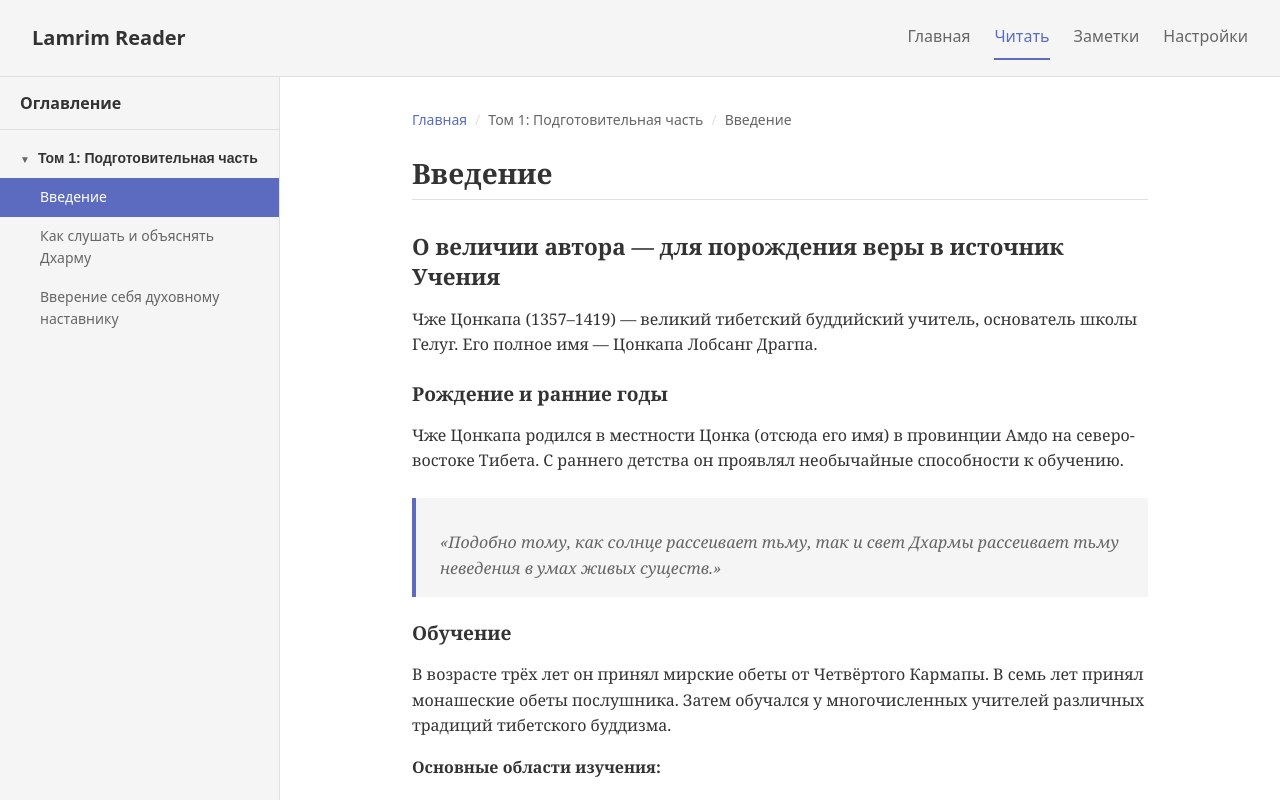
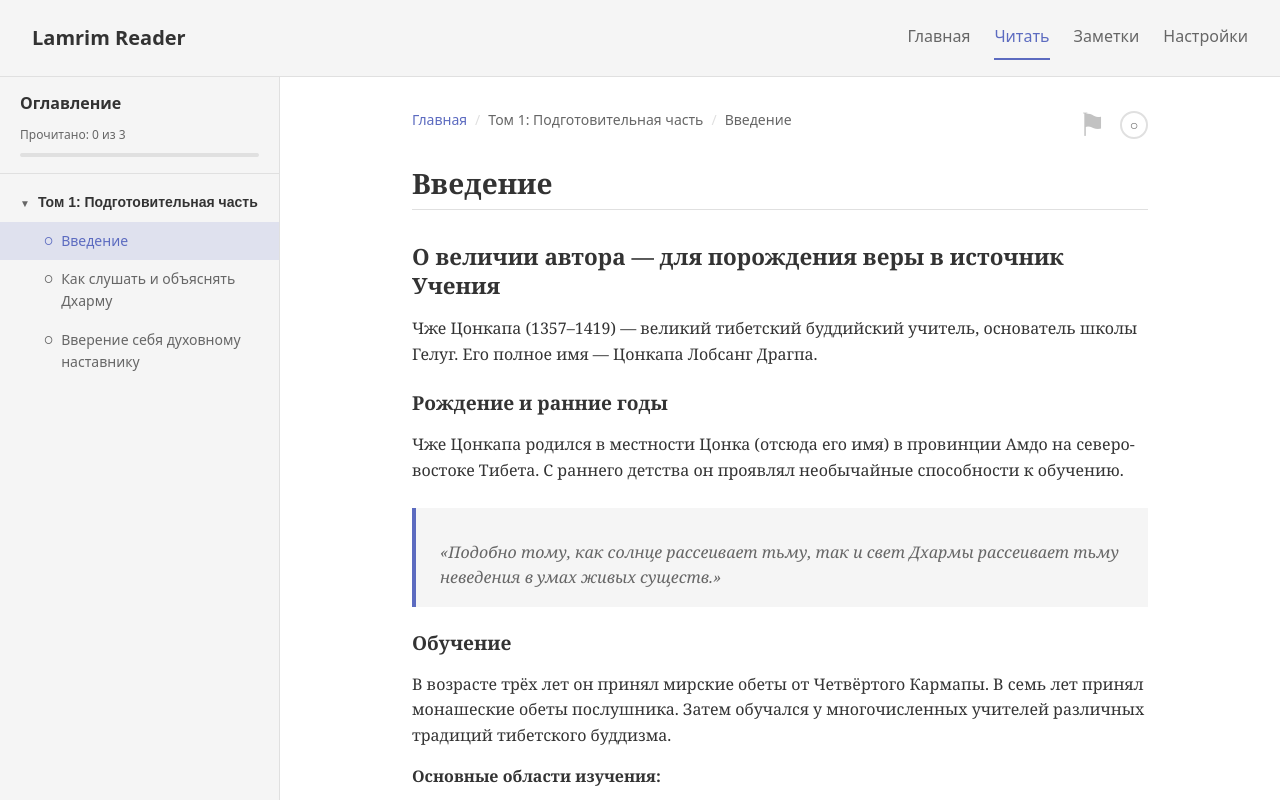
Before and after one commit to CorazonCruzo/lamrim, a React (Vite) app: page /read/1-01 in a window 1280 px wide. Shown: the top 800 px of the page. Built offline with nearby package versions, Linux system fonts and the light colour scheme; no server answers.

Commit message:
progress bar, markers

```diff
--- a/src/App.tsx
+++ b/src/App.tsx
@@ -1,6 +1,6 @@
 import { BrowserRouter, Routes, Route } from 'react-router-dom';
 import { MainLayout } from './components/layout';
-import { SettingsProvider, AuthProvider } from './contexts';
+import { SettingsProvider, AuthProvider, ProgressProvider } from './contexts';
 import {
   HomePage,
   ReaderPage,
@@ -14,6 +14,7 @@ function App() {
   return (
     <AuthProvider>
       <SettingsProvider>
+        <ProgressProvider>
           <BrowserRouter>
             <MainLayout>
               <Routes>
@@ -25,6 +26,7 @@ function App() {
               </Routes>
             </MainLayout>
           </BrowserRouter>
+        </ProgressProvider>
       </SettingsProvider>
     </AuthProvider>
   );
--- a/src/components/layout/Sidebar.css
+++ b/src/components/layout/Sidebar.css
@@ -21,6 +21,30 @@
   font-weight: 600;
   margin: 0;
   color: var(--color-text-primary);
+}
+
+.sidebar__progress {
+  margin-top: 0.75rem;
+}
+
+.sidebar__progress-text {
+  font-size: 0.75rem;
+  color: var(--color-text-secondary);
+  margin-bottom: 0.5rem;
+}
+
+.sidebar__progress-bar {
+  height: 4px;
+  background-color: var(--color-border);
+  border-radius: 2px;
+  overflow: hidden;
+}
+
+.sidebar__progress-fill {
+  height: 100%;
+  background-color: var(--color-primary);
+  border-radius: 2px;
+  transition: width 0.3s ease;
 }
 
 .sidebar__nav {
@@ -64,22 +88,54 @@
 }
 
 .sidebar__section-link {
-  display: block;
-  padding: 0.5rem 1.25rem 0.5rem 2.5rem;
+  display: flex;
+  align-items: flex-start;
+  gap: 0.5rem;
+  padding: 0.5rem 1.25rem 0.5rem 1.5rem;
   font-size: 0.875rem;
   color: var(--color-text-secondary);
   text-decoration: none;
   transition: background-color 0.2s, color 0.2s;
 }
 
+.sidebar__icons {
+  display: flex;
+  align-items: center;
+  gap: 0.25rem;
+  flex-shrink: 0;
+}
+
+.sidebar__bookmark {
+  font-size: 0.875rem;
+  width: 1rem;
+  color: transparent;
+}
+
+.sidebar__bookmark.visible {
+  color: var(--color-primary);
+}
+
+.sidebar__status-icon {
+  font-size: 0.625rem;
+}
+
+.sidebar__section-link.status-completed .sidebar__status-icon {
+  color: rgba(76, 175, 80, 0.6);
+}
+
 .sidebar__section-link:hover {
   background-color: rgba(0, 0, 0, 0.05);
   color: var(--color-text-primary);
+  text-decoration: none;
 }
 
 .sidebar__section-link.active {
-  background-color: var(--color-primary);
-  color: white;
+  background-color: rgba(92, 107, 192, 0.15);
+  color: var(--color-primary);
+}
+
+.sidebar__section-link.active .sidebar__status-icon {
+  color: var(--color-primary);
 }
 
 /* Mobile drawer styles */
--- a/src/components/layout/Sidebar.tsx
+++ b/src/components/layout/Sidebar.tsx
@@ -1,7 +1,13 @@
 import { useState, useEffect } from 'react';
 import { NavLink, useLocation } from 'react-router-dom';
 import { tableOfContents } from '../../content';
+import { useProgress } from '../../contexts';
+import type { SectionStatus } from '../../types';
 import './Sidebar.css';
+
+function getStatusIcon(status: SectionStatus): string {
+  return status === 'completed' ? '●' : '○';
+}
 
 interface SidebarProps {
   currentSectionId?: string;
@@ -11,6 +17,7 @@ interface SidebarProps {
 
 export default function Sidebar({ currentSectionId, isOpen = false, onClose }: SidebarProps) {
   const location = useLocation();
+  const { getSectionStatus, isBookmarked, completedCount, totalCount } = useProgress();
   const [expandedVolumes, setExpandedVolumes] = useState<Set<string>>(() => {
     if (currentSectionId) {
       const volumeId = currentSectionId.split('-')[0];
@@ -54,6 +61,17 @@ export default function Sidebar({ currentSectionId, isOpen = false, onClose }: S
 
         <div className="sidebar__header">
           <h2>Оглавление</h2>
+          <div className="sidebar__progress">
+            <div className="sidebar__progress-text">
+              Прочитано: {completedCount} из {totalCount}
+            </div>
+            <div className="sidebar__progress-bar">
+              <div
+                className="sidebar__progress-fill"
+                style={{ width: `${totalCount > 0 ? (completedCount / totalCount) * 100 : 0}%` }}
+              />
+            </div>
+          </div>
         </div>
         <nav className="sidebar__nav">
           {tableOfContents.volumes.map((volume) => (
@@ -70,18 +88,26 @@ export default function Sidebar({ currentSectionId, isOpen = false, onClose }: S
 
               {expandedVolumes.has(volume.id) && (
                 <ul className="sidebar__sections">
-                  {volume.sections.map((section) => (
+                  {volume.sections.map((section) => {
+                    const status = getSectionStatus(section.id);
+                    const bookmarked = isBookmarked(section.id);
+                    return (
                       <li key={section.id}>
                         <NavLink
                           to={`/read/${section.id}`}
                           className={({ isActive }) =>
-                          `sidebar__section-link ${isActive ? 'active' : ''}`
+                            `sidebar__section-link ${isActive ? 'active' : ''} status-${status}`
                           }
                         >
+                          <span className="sidebar__icons">
+                            <span className={`sidebar__bookmark ${bookmarked ? 'visible' : ''}`}>⚑</span>
+                            <span className="sidebar__status-icon">{getStatusIcon(status)}</span>
+                          </span>
                           {section.title}
                         </NavLink>
                       </li>
-                  ))}
+                    );
+                  })}
                 </ul>
               )}
             </div>
--- /dev/null
+++ b/src/contexts/ProgressContext.tsx
@@ -0,0 +1,157 @@
+import { createContext, useContext, useState, useEffect, useCallback, type ReactNode } from 'react';
+import type { SectionStatus } from '../types';
+import { tableOfContents } from '../content';
+
+interface ProgressState {
+  [sectionId: string]: {
+    status: SectionStatus;
+    bookmarked?: boolean;
+    completedAt?: string;
+  };
+}
+
+interface ProgressContextType {
+  progress: ProgressState;
+  getSectionStatus: (sectionId: string) => SectionStatus;
+  isBookmarked: (sectionId: string) => boolean;
+  markAsCompleted: (sectionId: string) => void;
+  markAsUnread: (sectionId: string) => void;
+  toggleBookmark: (sectionId: string) => void;
+  resetProgress: () => void;
+  completedCount: number;
+  totalCount: number;
+}
+
+const ProgressContext = createContext<ProgressContextType | null>(null);
+
+const STORAGE_KEY = 'lamrim-progress';
+
+function loadProgress(): ProgressState {
+  try {
+    const stored = localStorage.getItem(STORAGE_KEY);
+    if (stored) {
+      return JSON.parse(stored);
+    }
+  } catch (e) {
+    console.error('Failed to load progress:', e);
+  }
+  return {};
+}
+
+function saveProgress(progress: ProgressState): void {
+  try {
+    localStorage.setItem(STORAGE_KEY, JSON.stringify(progress));
+  } catch (e) {
+    console.error('Failed to save progress:', e);
+  }
+}
+
+function getTotalSections(): number {
+  return tableOfContents.volumes.reduce(
+    (total, volume) => total + volume.sections.length,
+    0
+  );
+}
+
+export function ProgressProvider({ children }: { children: ReactNode }) {
+  const [progress, setProgress] = useState<ProgressState>(loadProgress);
+
+  useEffect(() => {
+    saveProgress(progress);
+  }, [progress]);
+
+  const getSectionStatus = useCallback((sectionId: string): SectionStatus => {
+    return progress[sectionId]?.status || 'available';
+  }, [progress]);
+
+  const isBookmarked = useCallback((sectionId: string): boolean => {
+    return progress[sectionId]?.bookmarked || false;
+  }, [progress]);
+
+  const markAsCompleted = useCallback((sectionId: string) => {
+    setProgress((prev) => ({
+      ...prev,
+      [sectionId]: {
+        ...prev[sectionId],
+        status: 'completed',
+        completedAt: new Date().toISOString(),
+      },
+    }));
+  }, []);
+
+  const markAsUnread = useCallback((sectionId: string) => {
+    setProgress((prev) => {
+      const current = prev[sectionId];
+      if (current?.bookmarked) {
+        return {
+          ...prev,
+          [sectionId]: {
+            status: 'available',
+            bookmarked: true,
+          },
+        };
+      }
+      const newProgress = { ...prev };
+      delete newProgress[sectionId];
+      return newProgress;
+    });
+  }, []);
+
+  const toggleBookmark = useCallback((sectionId: string) => {
+    setProgress((prev) => {
+      const current = prev[sectionId];
+      const newBookmarked = !current?.bookmarked;
+
+      if (!newBookmarked && (!current?.status || current.status === 'available')) {
+        const newProgress = { ...prev };
+        delete newProgress[sectionId];
+        return newProgress;
+      }
+
+      return {
+        ...prev,
+        [sectionId]: {
+          ...current,
+          status: current?.status || 'available',
+          bookmarked: newBookmarked,
+        },
+      };
+    });
+  }, []);
+
+  const resetProgress = useCallback(() => {
+    setProgress({});
+  }, []);
+
+  const completedCount = Object.values(progress).filter(
+    (p) => p.status === 'completed'
+  ).length;
+
+  const totalCount = getTotalSections();
+
+  return (
+    <ProgressContext.Provider
+      value={{
+        progress,
+        getSectionStatus,
+        isBookmarked,
+        markAsCompleted,
+        markAsUnread,
+        toggleBookmark,
+        resetProgress,
+        completedCount,
+        totalCount,
+      }}
+    >
+      {children}
+    </ProgressContext.Provider>
+  );
+}
+
+export function useProgress(): ProgressContextType {
+  const context = useContext(ProgressContext);
+  if (!context) {
+    throw new Error('useProgress must be used within a ProgressProvider');
+  }
+  return context;
+}
--- a/src/contexts/index.ts
+++ b/src/contexts/index.ts
@@ -1,2 +1,3 @@
 export { SettingsProvider, useSettings } from './SettingsContext';
 export { AuthProvider, useAuth } from './AuthContext';
+export { ProgressProvider, useProgress } from './ProgressContext';
--- a/src/pages/ReaderPage.css
+++ b/src/pages/ReaderPage.css
@@ -28,12 +28,19 @@
   color: var(--color-text-secondary);
 }
 
+.reader-header {
+  display: flex;
+  align-items: flex-start;
+  justify-content: space-between;
+  gap: 1rem;
+  margin-bottom: 1.5rem;
+}
+
 .reader-breadcrumb {
   display: flex;
   align-items: center;
   flex-wrap: wrap;
   gap: 0.5rem;
-  margin-bottom: 1.5rem;
   font-size: 0.875rem;
   color: var(--color-text-secondary);
 }
@@ -46,11 +53,105 @@
   color: var(--color-border);
 }
 
+.reader-controls {
+  display: flex;
+  align-items: center;
+  gap: 0.75rem;
+  flex-shrink: 0;
+}
+
+.reader-control--bookmark {
+  display: flex;
+  align-items: center;
+  justify-content: center;
+  width: 32px;
+  height: 32px;
+  background: none;
+  border: none;
+  font-size: 2rem;
+  color: var(--color-text-secondary);
+  cursor: pointer;
+  transition: all 0.2s;
+  position: relative;
+  opacity: 0.4;
+}
+
+.reader-control--bookmark:hover {
+  opacity: 1;
+  color: var(--color-primary);
+}
+
+.reader-control--bookmark.active {
+  opacity: 1;
+  color: var(--color-primary);
+}
+
+.reader-control--status {
+  display: flex;
+  align-items: center;
+  justify-content: center;
+  width: 28px;
+  height: 28px;
+  border-radius: 50%;
+  font-size: 0.875rem;
+  background: none;
+  border: 2px solid var(--color-border);
+  color: var(--color-text-secondary);
+  cursor: pointer;
+  transition: all 0.2s;
+  position: relative;
+}
+
+.reader-control--status:hover {
+  border-color: var(--color-primary);
+  color: var(--color-primary);
+  background-color: rgba(92, 107, 192, 0.1);
+}
+
+.reader-control--status.completed {
+  background-color: rgba(76, 175, 80, 0.15);
+  border-color: rgba(76, 175, 80, 0.4);
+  color: rgba(76, 175, 80, 0.8);
+}
+
+.reader-control--status.completed:hover {
+  background-color: rgba(76, 175, 80, 0.25);
+  border-color: rgba(76, 175, 80, 0.6);
+}
+
+[data-tooltip] {
+  position: relative;
+}
+
+[data-tooltip]::after {
+  content: attr(data-tooltip);
+  position: absolute;
+  top: 100%;
+  right: 0;
+  margin-top: 6px;
+  padding: 4px 8px;
+  background-color: var(--color-text-primary);
+  color: var(--color-bg-primary);
+  font-size: 0.75rem;
+  white-space: nowrap;
+  border-radius: 4px;
+  opacity: 0;
+  visibility: hidden;
+  transition: opacity 0.15s, visibility 0.15s;
+  pointer-events: none;
+  z-index: 10;
+}
+
+[data-tooltip]:hover::after {
+  opacity: 1;
+  visibility: visible;
+}
+
 .reader-navigation {
   display: flex;
   justify-content: space-between;
   align-items: center;
-  margin-top: 3rem;
+  margin-top: 1.5rem;
   padding-top: 1.5rem;
   border-top: 1px solid var(--color-border);
 }
--- a/src/pages/ReaderPage.tsx
+++ b/src/pages/ReaderPage.tsx
@@ -1,6 +1,7 @@
 import { useState } from 'react';
 import { useParams, Link } from 'react-router-dom';
 import { useSection } from '../hooks/useSection';
+import { useProgress } from '../contexts';
 import { ReaderView } from '../components/reader';
 import { Sidebar } from '../components/layout';
 import './ReaderPage.css';
@@ -8,7 +9,27 @@ import './ReaderPage.css';
 export default function ReaderPage() {
   const { sectionId } = useParams<{ sectionId: string }>();
   const { section, volume, content, isLoading, error, nextSection, prevSection } = useSection(sectionId);
+  const { getSectionStatus, isBookmarked, markAsCompleted, markAsUnread, toggleBookmark } = useProgress();
   const [isSidebarOpen, setIsSidebarOpen] = useState(false);
+
+  const status = sectionId ? getSectionStatus(sectionId) : 'available';
+  const bookmarked = sectionId ? isBookmarked(sectionId) : false;
+
+  const handleToggleCompleted = () => {
+    if (sectionId) {
+      if (status === 'completed') {
+        markAsUnread(sectionId);
+      } else {
+        markAsCompleted(sectionId);
+      }
+    }
+  };
+
+  const handleToggleBookmark = () => {
+    if (sectionId) {
+      toggleBookmark(sectionId);
+    }
+  };
 
   return (
     <div className="reader-layout">
@@ -39,12 +60,31 @@ export default function ReaderPage() {
           </div>
         ) : (
           <>
+            <div className="reader-header">
               <div className="reader-breadcrumb">
                 <Link to="/">Главная</Link>
                 <span className="separator">/</span>
                 <span>{volume?.title}</span>
                 <span className="separator">/</span>
                 <span>{section.title}</span>
+              </div>
+
+              <div className="reader-controls">
+                <button
+                  className={`reader-control--bookmark ${bookmarked ? 'active' : ''}`}
+                  onClick={handleToggleBookmark}
+                  data-tooltip={bookmarked ? 'Убрать закладку' : 'Добавить закладку'}
+                >
+                  ⚑
+                </button>
+                <button
+                  className={`reader-control--status ${status === 'completed' ? 'completed' : ''}`}
+                  onClick={handleToggleCompleted}
+                  data-tooltip={status === 'completed' ? 'Отменить' : 'Прочитано'}
+                >
+                  {status === 'completed' ? '✓' : '○'}
+                </button>
+              </div>
             </div>
 
             <ReaderView content={content} />
--- a/src/types/notes.ts
+++ b/src/types/notes.ts
@@ -1,9 +1,9 @@
-export type SectionStatus = 'locked' | 'available' | 'reading' | 'completed';
+export type SectionStatus = 'available' | 'completed';
 
 export interface SectionProgress {
   sectionId: string;
   status: SectionStatus;
-  startedAt?: Date;
+  bookmarked?: boolean;
   completedAt?: Date;
 }
 
```
Lines whose indentation alone changed are shown as unchanged.
